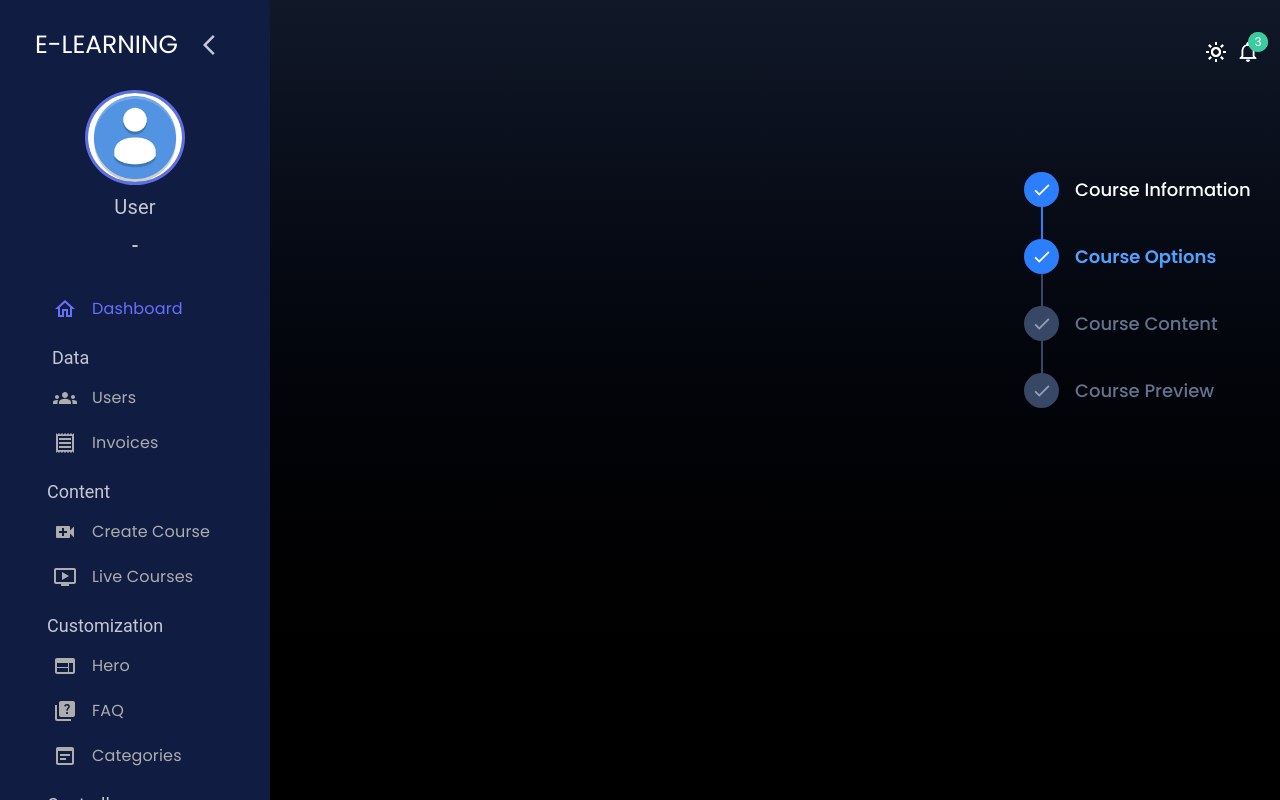
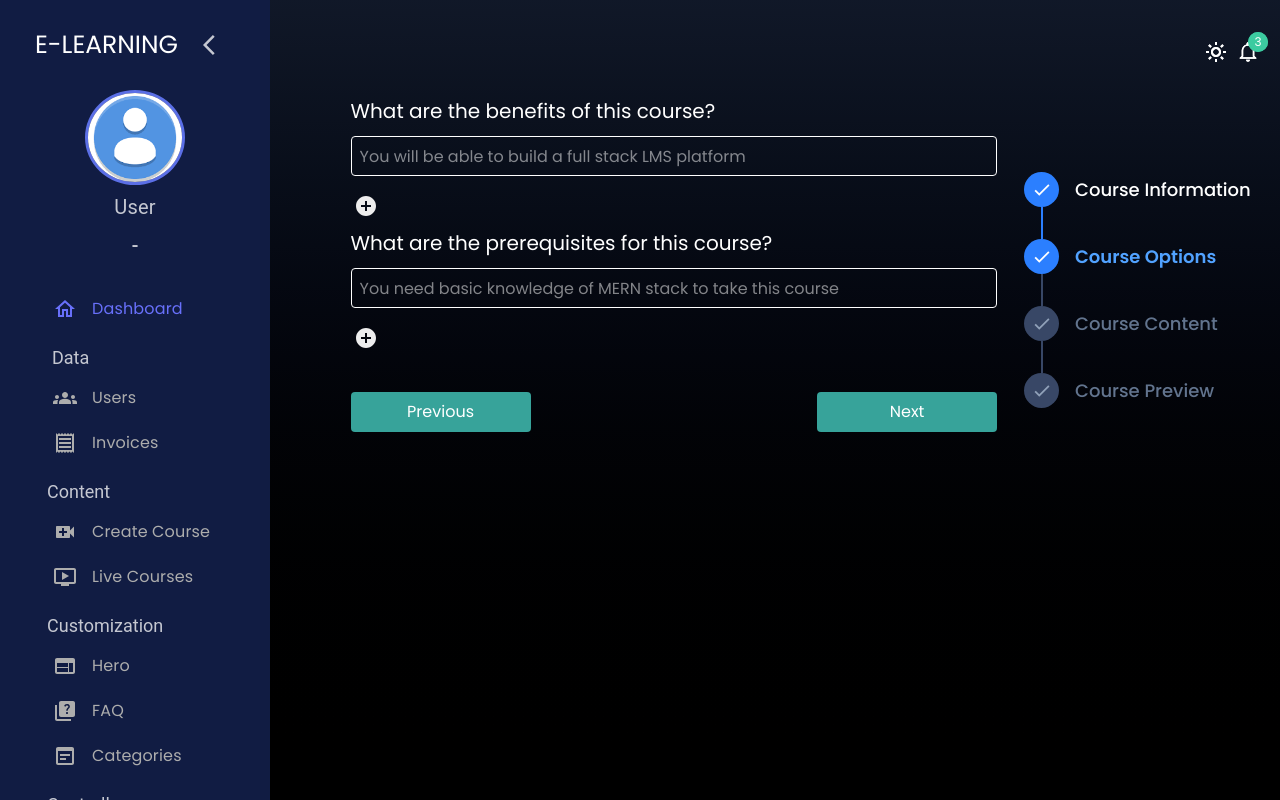
Before and after one commit to HamzaAmir1470/LMS, a Next.js app in the folder client/: page /admin/create-course in a window 1280 px wide. Both pictures are taken after typing "Sample", "Sample", "5", "5", "Sample", "Sample" into the empty fields and a click on the input "Next". Built offline with nearby package versions, Linux system fonts and the light colour scheme; no server answers.

Commit message:
Course Data done

```diff
--- /dev/null
+++ b/client/app/admin/components/Admin/Course/CourseData.tsx
@@ -0,0 +1,129 @@
+"use client";
+
+import { styles } from "@/app/styles/style";
+import AddCircleIcon from "@mui/icons-material/AddCircle";
+import React, { FC } from "react";
+import { toast } from "react-hot-toast";
+
+type Props = {
+  benefits: { title: string }[];
+  setBenefits: (benefits: { title: string }[]) => void;
+  prerequisites: { title: string }[];
+  setPrerequisites: {
+    prerequisites: (prerequisites: { title: string }[]) => void;
+  };
+  active: number;
+  setActive: (active: number) => void;
+};
+
+const CourseData: FC<Props> = ({
+  benefits,
+  setBenefits,
+  prerequisites,
+  setPrerequisites,
+  active,
+  setActive,
+}) => {
+  const handleBenefitChange = (index: number, value: any) => {
+    const updatedBenefits = [...benefits];
+    updatedBenefits[index].title = value;
+    setBenefits(updatedBenefits);
+  };
+
+  const handleAddBenefit = () => {
+    setBenefits([...benefits, { title: "" }]);
+  };
+
+  const handlePrerequisiteChange = (index: number, value: any) => {
+    const updatedPrerequisites = [...prerequisites];
+    updatedPrerequisites[index].title = value;
+    setPrerequisites(updatedPrerequisites);
+  };
+
+  const handleAddPrerequisite = () => {
+    setPrerequisites([...prerequisites, { title: "" }]);
+  };
+
+
+  const prevButton = () => {
+    setActive(active - 1);
+  };
+  const handleOptions = () => {
+    if (
+      benefits[benefits.length - 1]?.title !== "" &&
+      prerequisites[prerequisites.length - 1]?.title !== ""
+    ) {
+      setActive(active + 1);
+    } else {
+      toast.error("Please fill in all the fields before proceeding.");
+    }
+  };
+  return (
+    <div className="w-[80%] m-auto mt-24 block">
+      <div className="">
+        <label htmlFor="email" className={`${styles.label} text-[20px]`}>
+          What are the benefits of this course?
+        </label>
+        <br />
+        {benefits.map((benefit: any, index: number) => (
+          <input
+            type="text"
+            key={index}
+            name={`benefit-${index}`}
+            placeholder="You will be able to build a full stack LMS platform"
+            required
+            value={benefit.title}
+            onChange={(e) => {
+              handleBenefitChange(index, e.target.value);
+            }}
+            className={`${styles.input} my-2`}
+          />
+        ))}
+        <AddCircleIcon
+          style={{ margin: "10px 0", cursor: "pointer", width: "30px" }}
+          onClick={handleAddBenefit}
+        />
+      </div>
+      <div className="">
+        <label htmlFor="email" className={`${styles.label} text-[20px]`}>
+          What are the prerequisites for this course?
+        </label>
+        <br />
+        {prerequisites.map((prerequisite: any, index: number) => (
+          <input
+            type="text"
+            key={index}
+            name={`prerequisite-${index}`}
+            placeholder="You need basic knowledge of MERN stack to take this course"
+            required
+            value={prerequisite.title}
+            onChange={(e) => {
+              handlePrerequisiteChange(index, e.target.value);
+            }}
+            className={`${styles.input} my-2`}
+          />
+        ))}
+        <AddCircleIcon
+          style={{ margin: "10px 0", cursor: "pointer", width: "30px" }}
+          onClick={handleAddPrerequisite}
+        />
+      </div>
+      <div className="w-full flex items-center justify-between">
+        <div
+          className="w-full 800px:w-[180px] flex items-center justify-center h-[40px] bg-[#37a39a] text-center text-[#fff] rounded mt-8 cursor-pointer"
+          onClick={() => prevButton()}
+        >
+          Previous
+        </div>
+        <div
+          className="w-full 800px:w-[180px] flex items-center justify-center h-[40px] bg-[#37a39a] text-center text-[#fff] rounded mt-8 cursor-pointer"
+          onClick={() => handleOptions()}
+        >
+          Next
+        </div>
+      </div>
+    </div>
+  );
+};
+
+export default CourseData;
--- a/client/app/admin/components/Admin/Course/CreateCourse.tsx
+++ b/client/app/admin/components/Admin/Course/CreateCourse.tsx
@@ -2,6 +2,7 @@
 
 import React from "react";
 import CourseInformation from "./CourseInformation";
+import CourseData from "./CourseData";
 import CourseOptions from "./CourseOptions";
 type Props = {};
 
@@ -47,6 +48,16 @@ const CreateCourse = (props) => {
             setActive={setActive}
           />
         )}
+        {active === 1 && (
+          <CourseData
+            benefits={benefits}
+            setBenefits={setBenefits}
+            prerequisites={prerequisites}
+            setPrerequisites={setPrerequisites}
+            active={active}
+            setActive={setActive}
+          />
+        )}
       </div>
       <div className="w-[20%] mt-[100px] h-screen fixed z-[-1] top-18 right-0">
         <CourseOptions active={active} setActive={setActive} />
```
